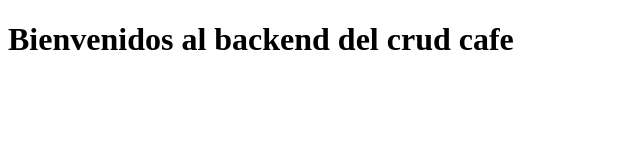
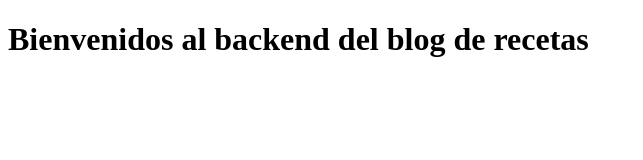
Before and after one commit to gusgettar/backendBlogRecetas, a website: page public/index.html in a window 1280 px wide. Shown: the whole page, without its empty margins (0-643 px from the left). Drawn offline with Linux system fonts and the light colour scheme.

Commit message:
cambie h1 del index.html

```diff
--- a/public/index.html
+++ b/public/index.html
@@ -3,9 +3,9 @@
 <head>
     <meta charset="UTF-8">
     <meta name="viewport" content="width=device-width, initial-scale=1.0">
-    <title>Backend CRUD cafe</title>
+    <title>Backend Blog Recetas</title>
 </head>
 <body>
-    <h1>Bienvenidos al backend del crud cafe</h1>
+    <h1>Bienvenidos al backend del blog de recetas</h1>
 </body>
 </html>
```
